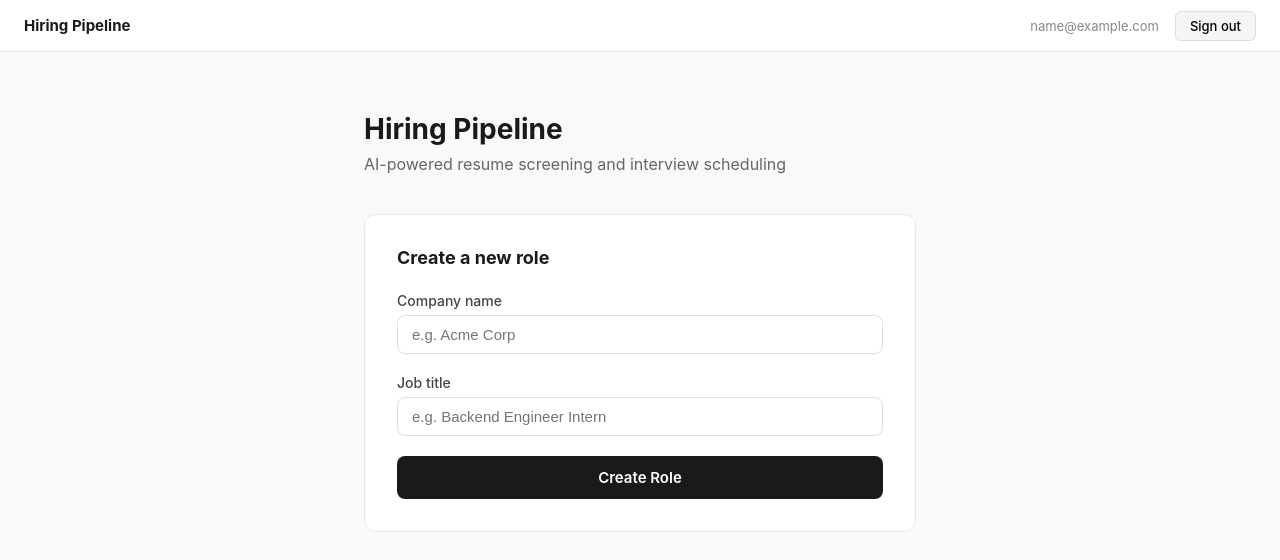
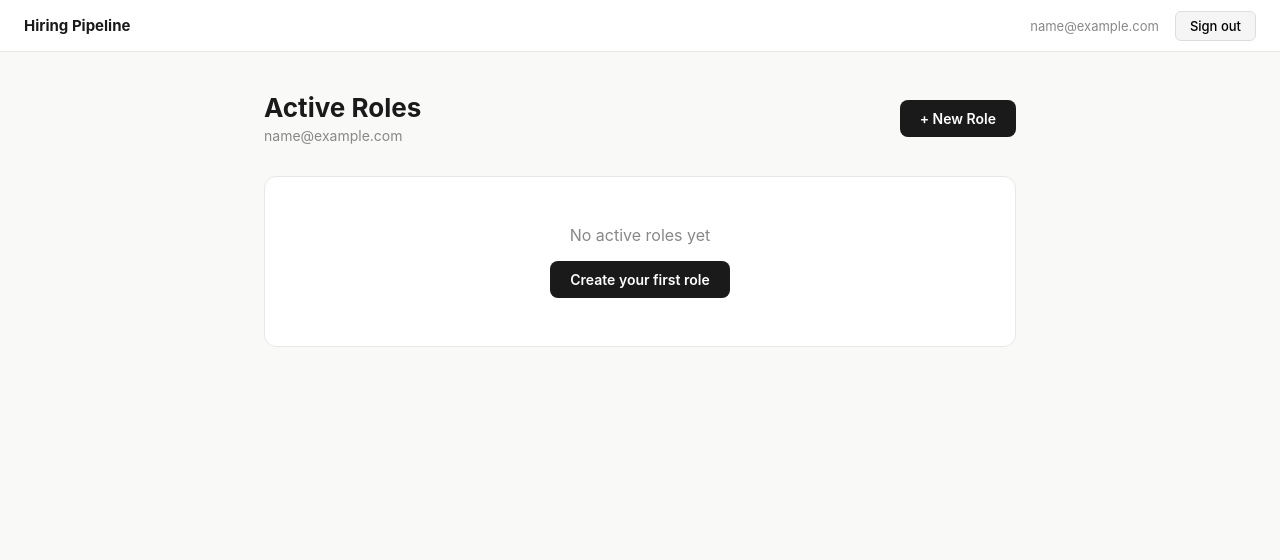
Before and after one commit to realastronics/Hiring-Pipeline-Automation, a React (Vite) app in the folder Frontend/: page / in a window 1280 px wide. Shown: the top 560 px of the page. Built offline with nearby package versions, Linux system fonts and the light colour scheme; sample sign-in values are in the browser's storage.

Commit message:
made the job changes visible on dashboard, and fixed useEffect

```diff
--- a/Frontend/src/pages/Dashboard.jsx
+++ b/Frontend/src/pages/Dashboard.jsx
@@ -1,95 +1,186 @@
-import { useState } from 'react'
+import { useState, useEffect } from 'react'
 import { useNavigate } from 'react-router-dom'
 import axios from 'axios'
 
 const API = 'http://localhost:8000'
 
-// eslint-disable-next-line no-unused-vars
-export default function Dashboard({ user, logout }) {
-  console.log('Dashboard user:', user)
+export default function Dashboard({ user }) {
   const [jobTitle, setJobTitle] = useState('')
   const [companyName, setCompanyName] = useState('')
   const [jobId, setJobId] = useState(null)
   const [loading, setLoading] = useState(false)
+  const [jobs, setJobs] = useState([])
+  const [companyId, setCompanyId] = useState(null)
+  const [creating, setCreating] = useState(false)
   const navigate = useNavigate()
 
+  async function fetchJobs(cId) {
+    try {
+      const res = await axios.get(`${API}/jobs/company/${cId}`)
+      const jobsWithStats = await Promise.all(
+        res.data.map(async job => {
+          const stats = await axios.get(`${API}/jobs/${job.id}/stats`)
+          return { ...job, stats: stats.data }
+        })
+      )
+      setJobs(jobsWithStats)
+    } catch (e) {
+      console.error(e)
+    }
+  }
+
+useEffect(() => {
+  const init = async () => {
+    const stored = localStorage.getItem('company_id')
+    if (!stored) return
+
+    try {
+      await fetchJobs(stored)
+      setCompanyId(stored) // now safe (after async boundary)
+    } catch (e) {
+      console.error(e)
+    }
+  }
+
+  init()
+}, [])
 
   async function createJob() {
-    if (!jobTitle || !companyName) return
+    if (!jobTitle) return
     setLoading(true)
     try {
-      // First create company
+      let cId = companyId
+
+      if (!cId) {
+        if (!companyName) {
+          alert('Enter company name for your first job')
+          setLoading(false)
+          return
+        }
         const company = await axios.post(`${API}/jobs/company`, { name: companyName })
-      // Then create job
+        cId = company.data.id
+        setCompanyId(cId)
+        localStorage.setItem('company_id', cId)
+      }
+
       const job = await axios.post(`${API}/jobs/`, {
-        company_id: company.data.id,
+        company_id: cId,
         title: jobTitle
       })
+
       setJobId(job.data.id)
+      setJobTitle('')
+      setCreating(false)
+      fetchJobs(cId)
     } catch (e) {
-      alert('Error creating job: ' + e.message)
+      alert('Error: ' + e.message)
     }
     setLoading(false)
   }
 
   return (
-    <div style={{ maxWidth: 600, margin: '60px auto', padding: '0 24px' }}>
-      <h1 style={{ fontSize: 28, fontWeight: 700, marginBottom: 8 }}>
-        Hiring Pipeline
-      </h1>
-      <p style={{ color: '#666', marginBottom: 40 }}>
-        AI-powered resume screening and interview scheduling
-      </p>
+    <div style={{ maxWidth: 800, margin: '40px auto', padding: '0 24px' }}>
+      <div style={{ display: 'flex', justifyContent: 'space-between', alignItems: 'center', marginBottom: 32 }}>
+        <div>
+          <h1 style={{ fontSize: 26, fontWeight: 700, marginBottom: 4 }}>Active Roles</h1>
+          <p style={{ color: '#888', fontSize: 14 }}>{user}</p>
+        </div>
+        <button style={primaryBtn} onClick={() => setCreating(!creating)}>
+          {creating ? 'Cancel' : '+ New Role'}
+        </button>
+      </div>
 
-      <div style={{ background: '#fff', borderRadius: 12, padding: 32, border: '1px solid #e8e8e8' }}>
-        <h2 style={{ fontSize: 18, marginBottom: 24 }}>Create a new role</h2>
-
+      {/* Create job form */}
+      {creating && (
+        <div style={cardStyle}>
+          <h2 style={{ fontSize: 16, fontWeight: 600, marginBottom: 20 }}>Create new role</h2>
+          {!companyId && (
+            <>
               <label style={labelStyle}>Company name</label>
-        <input
-          style={inputStyle}
-          placeholder="e.g. Acme Corp"
-          value={companyName}
-          onChange={e => setCompanyName(e.target.value)}
-        />
-
+              <input style={inputStyle} placeholder="e.g. Acme Corp"
+                value={companyName} onChange={e => setCompanyName(e.target.value)} />
+            </>
+          )}
           <label style={labelStyle}>Job title</label>
-        <input
-          style={inputStyle}
-          placeholder="e.g. Backend Engineer Intern"
-          value={jobTitle}
-          onChange={e => setJobTitle(e.target.value)}
-        />
-
-        {!jobId ? (
-          <button style={btnStyle} onClick={createJob} disabled={loading}>
+          <input style={inputStyle} placeholder="e.g. Backend Engineer Intern"
+            value={jobTitle} onChange={e => setJobTitle(e.target.value)} />
+          <button style={primaryBtn} onClick={createJob} disabled={loading}>
             {loading ? 'Creating...' : 'Create Role'}
           </button>
-        ) : (
-          <div>
-            <p style={{ color: '#16a34a', marginBottom: 16, fontWeight: 500 }}>
-              ✓ Role created
-            </p>
-            <button style={btnStyle} onClick={() => navigate(`/screen/${jobId}`)}>
+        </div>
+      )}
+
+      {/* Success state */}
+      {jobId && (
+        <div style={{ ...cardStyle, background: '#f0fdf4', border: '1px solid #bbf7d0', marginBottom: 16 }}>
+          <p style={{ color: '#16a34a', fontWeight: 600, marginBottom: 12 }}>✓ Role created</p>
+          <button style={primaryBtn} onClick={() => navigate(`/screen/${jobId}`)}>
             Start Screening →
           </button>
         </div>
       )}
+
+      {/* Jobs list */}
+      {jobs.length === 0 && !creating && (
+        <div style={{ ...cardStyle, textAlign: 'center', padding: 48 }}>
+          <p style={{ color: '#888', marginBottom: 16 }}>No active roles yet</p>
+          <button style={primaryBtn} onClick={() => setCreating(true)}>Create your first role</button>
+        </div>
+      )}
+
+      {jobs.map(job => (
+        <JobCard key={job.id} job={job} navigate={navigate} />
+      ))}
+    </div>
+  )
+}
+
+function JobCard({ job, navigate }) {
+  const s = job.stats || {}
+  const stages = [
+    { label: 'Screened', value: s.total || 0, color: '#1a1a1a' },
+    { label: 'Strong', value: s.strong || 0, color: '#16a34a' },
+    { label: 'Moderate', value: s.moderate || 0, color: '#ca8a04' },
+    { label: 'Invited', value: s.invited || 0, color: '#2563eb' },
+    { label: 'Scheduled', value: s.scheduled || 0, color: '#7c3aed' }
+  ]
+
+  return (
+    <div style={{ ...cardStyle, marginBottom: 16 }}>
+      <div style={{ display: 'flex', justifyContent: 'space-between', alignItems: 'flex-start', marginBottom: 16 }}>
+        <div>
+          <h3 style={{ fontSize: 17, fontWeight: 700, marginBottom: 4 }}>{job.title}</h3>
+          <span style={{ fontSize: 12, color: '#888' }}>
+            Created {new Date(job.created_at).toLocaleDateString()}
+          </span>
+        </div>
+        <div style={{ display: 'flex', gap: 8 }}>
+          <button style={secondaryBtn} onClick={() => navigate(`/screen/${job.id}`)}>
+            Screen
+          </button>
+          <button style={secondaryBtn} onClick={() => navigate(`/candidates/${job.id}`)}>
+            Outreach
+          </button>
+          <button style={secondaryBtn} onClick={() => navigate(`/schedule/${job.id}`)}>
+            Schedule
+          </button>
+        </div>
+      </div>
+
+      <div style={{ display: 'flex', gap: 16 }}>
+        {stages.map(stage => (
+          <div key={stage.label} style={{ textAlign: 'center' }}>
+            <div style={{ fontSize: 20, fontWeight: 700, color: stage.color }}>{stage.value}</div>
+            <div style={{ fontSize: 11, color: '#888', marginTop: 2 }}>{stage.label}</div>
+          </div>
+        ))}
       </div>
     </div>
   )
 }
 
-const labelStyle = {
-  display: 'block', fontSize: 14, fontWeight: 500,
-  marginBottom: 6, color: '#444'
-}
-const inputStyle = {
-  width: '100%', padding: '10px 14px', borderRadius: 8,
-  border: '1px solid #ddd', fontSize: 15, marginBottom: 20,
-  outline: 'none'
-}
-const btnStyle = {
-  width: '100%', padding: '12px', borderRadius: 8,
-  background: '#1a1a1a', color: '#fff', border: 'none',
-  fontSize: 15, fontWeight: 600
-}
+const cardStyle = { background: '#fff', borderRadius: 12, padding: 24, border: '1px solid #e8e8e8', marginBottom: 20 }
+const labelStyle = { display: 'block', fontSize: 14, fontWeight: 500, marginBottom: 6, color: '#444' }
+const inputStyle = { width: '100%', padding: '10px 14px', borderRadius: 8, border: '1px solid #ddd', fontSize: 15, marginBottom: 16, outline: 'none', fontFamily: 'inherit' }
+const primaryBtn = { padding: '10px 20px', borderRadius: 8, background: '#1a1a1a', color: '#fff', border: 'none', fontSize: 14, fontWeight: 600, cursor: 'pointer' }
+const secondaryBtn = { padding: '8px 14px', borderRadius: 8, background: '#f5f5f5', color: '#1a1a1a', border: '1px solid #e8e8e8', fontSize: 13, fontWeight: 500, cursor: 'pointer' }
```
Also changed, not shown: 1 other file (tests, documents, lock files or other folders). Lines whose indentation alone changed are shown as unchanged.
